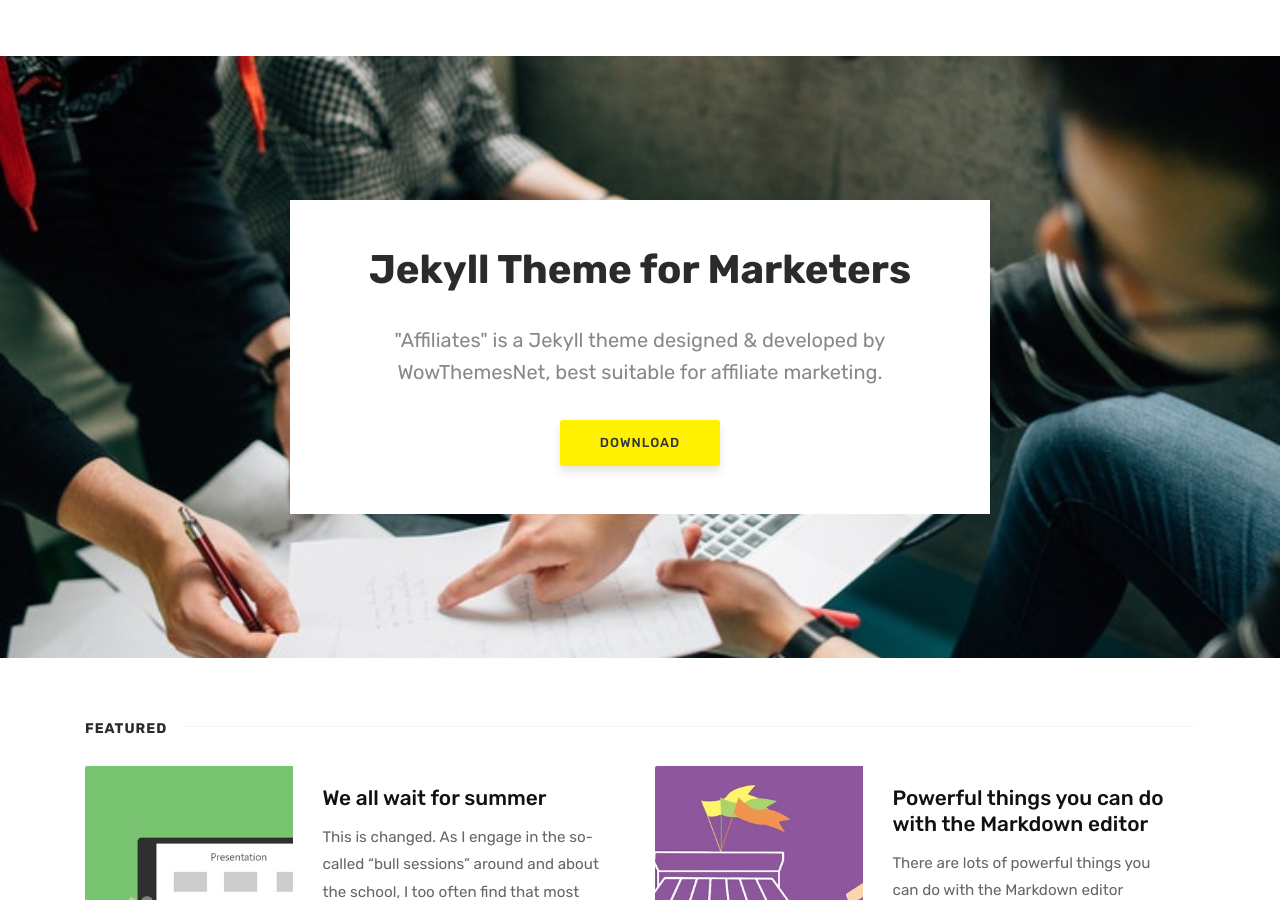
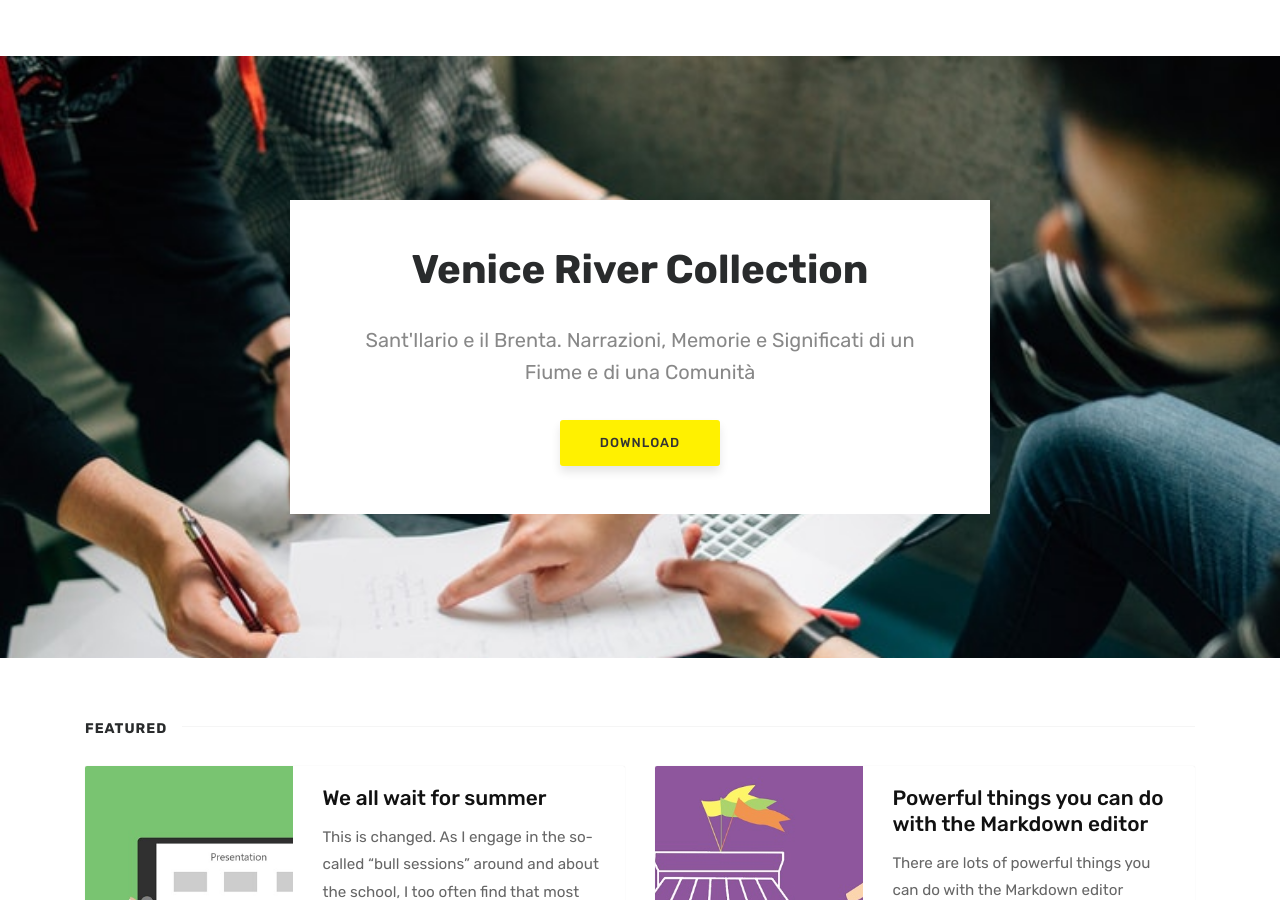
Before and after one commit to valrem93/SantIlarioeilBrenta_test, a Jekyll site: the page built from docs/index.html, in a window 1280 px wide and 900 px high. Built offline with Jekyll 4.4.1, drawn with Linux system fonts in a browser that asks for light colours; the list of posts is cut into pages by our own code; comment, search, counter and statistics services are not loaded.

Commit message:
Update index.html

```diff
--- a/docs/index.html
+++ b/docs/index.html
@@ -7,8 +7,8 @@
 ================================================== -->
 <section class="intro full-width">
     <div class="wrapintro">
-        <h1>Jekyll Theme for Marketers</h1>
-        <h2 class="lead">"Affiliates" is a Jekyll theme designed & developed by WowThemesNet, best suitable for affiliate marketing.</h2>
+        <h1>Venice River Collection</h1>
+        <h2 class="lead">Sant'Ilario e il Brenta. Narrazioni, Memorie e Significati di un Fiume e di una Comunità</h2>
         <a href="https://github.com/wowthemesnet/affiliates-jekyll-theme/archive/master.zip" class="btn">Download</a>
     </div>
 </section>
```
